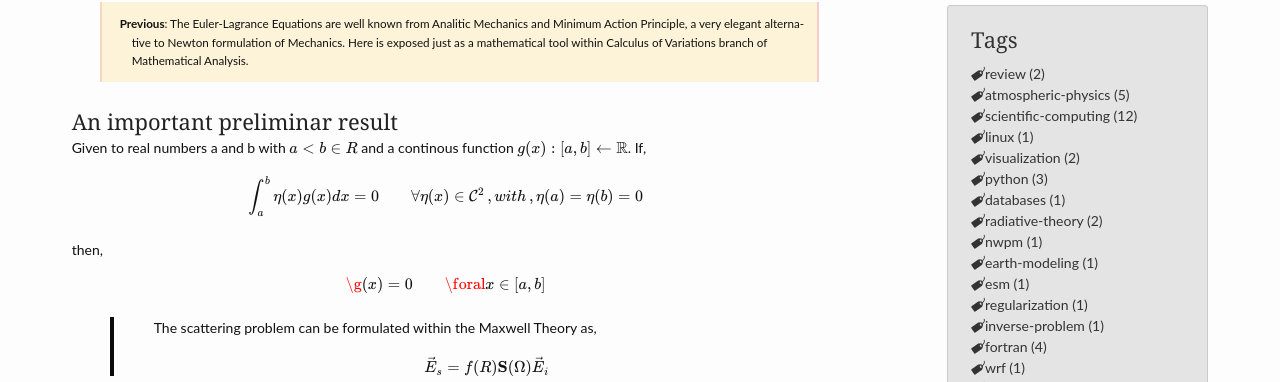
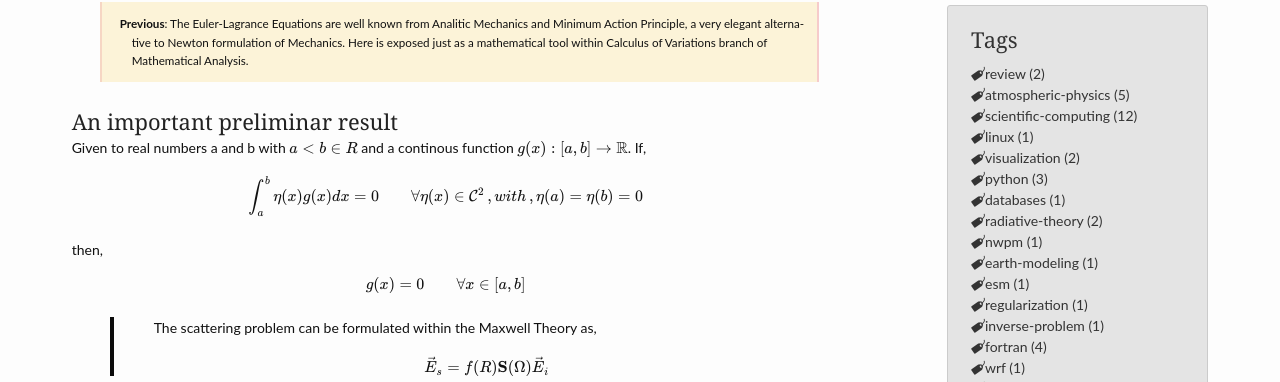
Before and after one commit to RCHG/rchg.github.io, a Jekyll site: the page built from _posts/2015-11-11-Euler-Lagrange.md, in a window 1280 px wide and 900 px high, scrolled down 358 px. Shown: the part 123-505 px from the top of the window. Built offline with Jekyll 4.4.1, drawn with Linux system fonts in a browser that asks for light colours; formulas are drawn with MathJax 3.

Commit message:
Update 2015-11-11-Euler-Lagrange.md

```diff
--- a/_posts/2015-11-11-Euler-Lagrange.md
+++ b/_posts/2015-11-11-Euler-Lagrange.md
@@ -22,13 +22,13 @@ header:
 
 ### An important preliminar result
 
-Given to real numbers a and b with $$a<b \in R$$ and a continous function $$g(x): [a,b]\leftarrow \mathbb{R}$$. If,
+Given to real numbers a and b with $$a<b \in R$$ and a continous function $$g(x): [a,b]\rightarrow \mathbb{R}$$. If,
 
 $$\int_{a}^{b}\eta(x)g(x)dx=0 \qquad \forall \eta(x)\in \mathcal{C}^{2} \,, with\,, \eta(a)=\eta(b)=0 $$
 
 then,
 
-$$\g(x)=0 \qquad \foral x\in [a,b] $$
+$$g(x)=0 \qquad \forall x\in [a,b] $$
 
 {:.smallquote}
 
```
